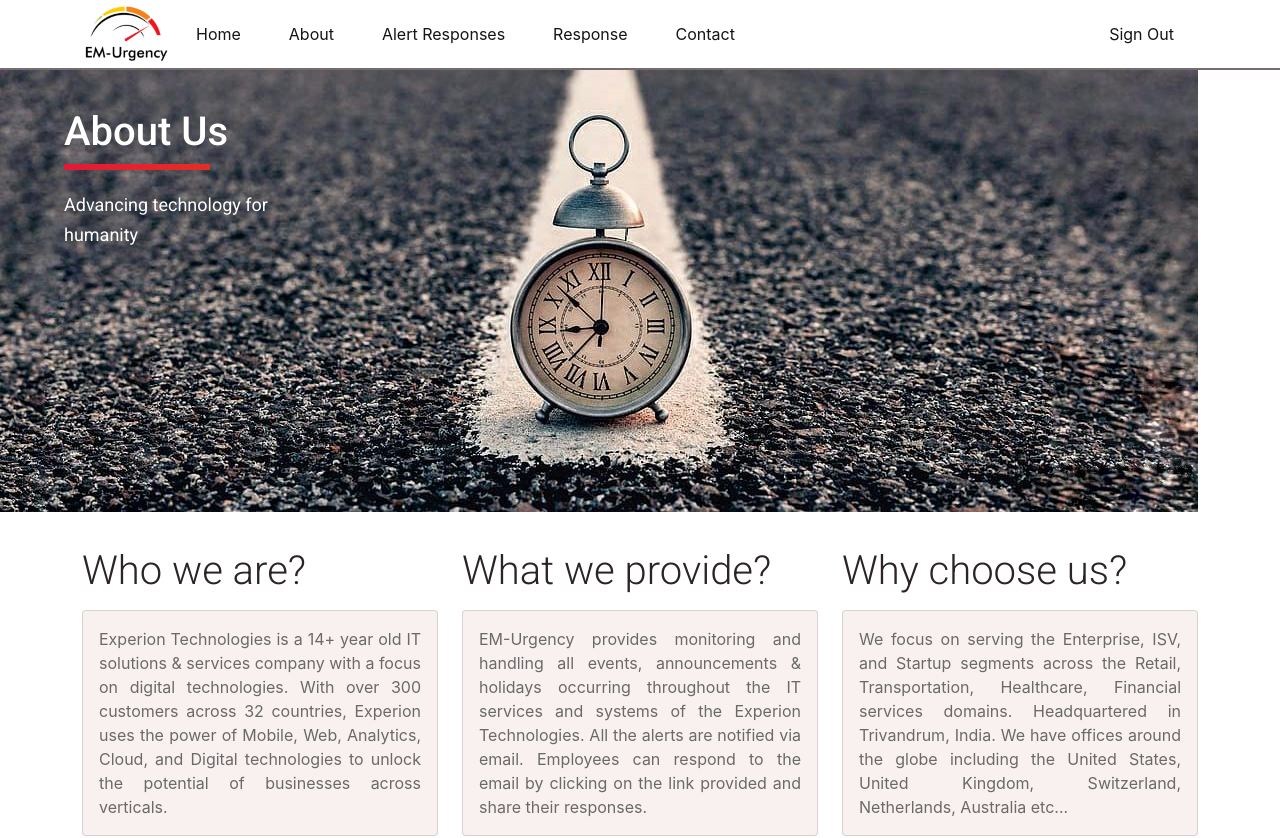
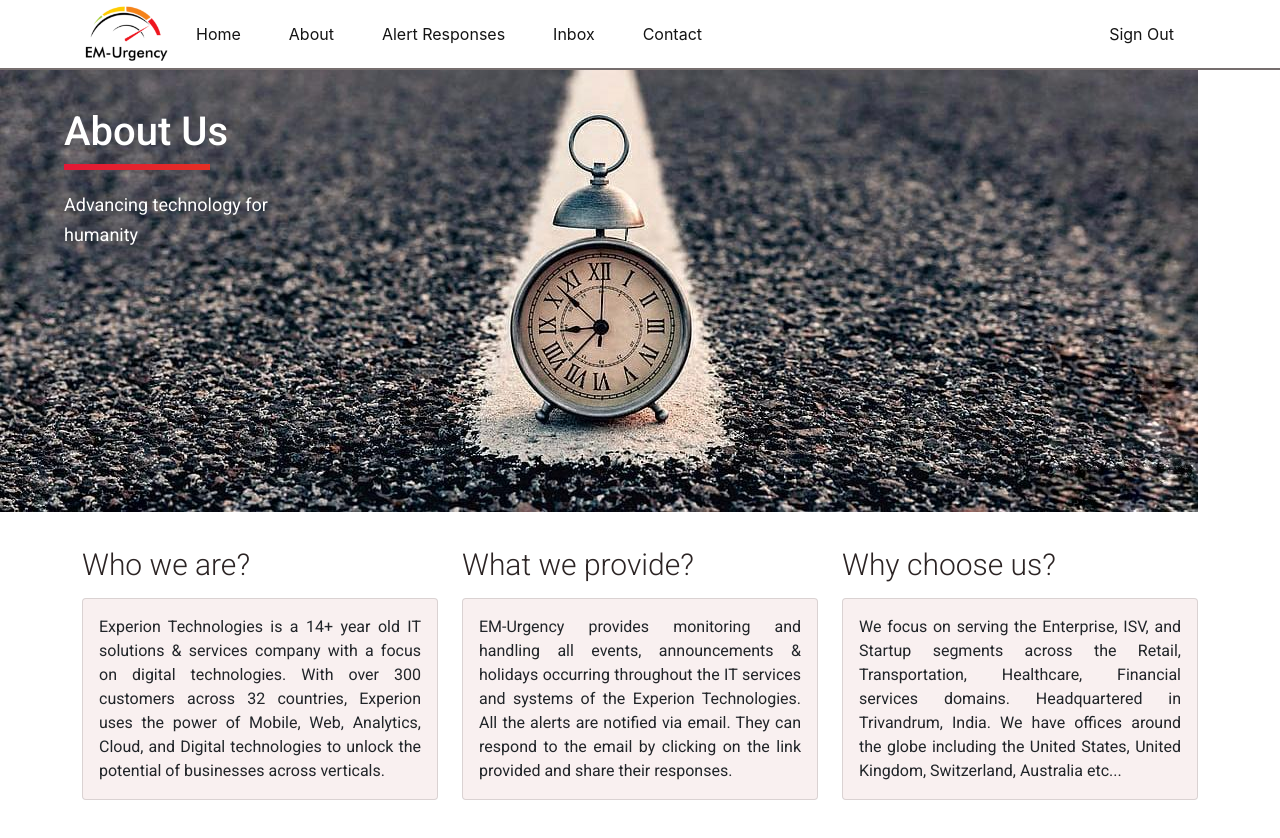
Before and after one commit to adnanmk-1999/EM-Urgency-FrontEnd, a React (Create React App) app: page /aboutus in a window 1280 px wide. Shown: the top 838 px of the page. Built offline with nearby package versions, Linux system fonts and the light colour scheme; sample sign-in values are in the browser's storage.

Commit message:
pages design modified

```diff
--- a/src/components/appLayout/navBar/navBar.js
+++ b/src/components/appLayout/navBar/navBar.js
@@ -21,12 +21,13 @@ function NavBar(){
                 <Nav.Link className="link"><Link to="/aboutus" className="linkLink">About</Link></Nav.Link>
                 <Nav.Link className="link"><Link to="/responses" className="linkLink">Alert Responses</Link></Nav.Link>
                 {roleController.isAdmin() && <Nav.Link className="link"><Link to="/admindashboard" className="linkLink">Alert</Link></Nav.Link>}
-                 {roleController.isUser() && <Nav.Link className="link"><Link to="/userdashboard" className="linkLink">Response</Link></Nav.Link>}
-                {<Nav.Link className="link"><Link to="/contactus" className="linkLink">Contact</Link></Nav.Link>}
+                 {roleController.isUser() && <Nav.Link className="link"><Link to="/userdashboard" className="linkLink">Inbox</Link></Nav.Link>}
                 { roleController.isAdmin() && <NavDropdown title="Charts" className="dropNav" id="beautifulThasni">
                   <NavDropdown.Item className="linkItem"><Link className="linkItemContent" to="/piechart"> Alert Chart</Link></NavDropdown.Item>
                   <NavDropdown.Item className="linkItem"><Link className="linkItemContent" to="/barchart"> Response Chart</Link></NavDropdown.Item>
                 </NavDropdown>}
+                {<Nav.Link className="link"><Link to="/contactus" className="linkLink">Contact</Link></Nav.Link>}
+
               </Nav>
               <Nav>
                 {!localStorage.getItem('accessToken') && <Nav.Link className="link" ><Link to="/login" className="linkLink">Sign In</Link></Nav.Link>}
--- a/src/pages/aboutUs/aboutUs.css
+++ b/src/pages/aboutUs/aboutUs.css
@@ -7,6 +7,7 @@
     color: #2C2424;
     font-weight: lighter;
     font-family: Roboto;
+    font-size: 30px;
 }
 
 .aboutImage {
@@ -18,7 +19,6 @@
 }
 
 .titleAbout {
-    color: #2C2424;
     padding-top: 3%;
     padding-left: 5%;
     font-family: Roboto;
@@ -27,10 +27,12 @@
     font-size: 30;
     width: 100%;
     position: absolute;
+
 }
 
 .titleAbout h1 {
     color: white;
+    font-family: Roboto;
 }
 
 .titleAbout h2 {
@@ -39,11 +41,15 @@
     font-size: large;
     padding-top: 20px;
     line-height: 30px;
+    font-family: Roboto;
+
 }
 
 .cardTextAbout {
     display: flex;
     justify-content: center;
     text-align: justify;
-    color:#6A6A6A;
+    font-family: Roboto;
+    font-size: 16px;
+
 }
--- a/src/pages/aboutUs/aboutUs.js
+++ b/src/pages/aboutUs/aboutUs.js
@@ -36,7 +36,7 @@ function AboutUs() {
                         <Card style={{marginTop: 15, backgroundColor: "#F9F0F0"}}>
                             <Card.Body >
                                 <Card.Text  className='cardTextAbout'>
-                                EM-Urgency provides monitoring and handling all events, announcements & holidays occurring throughout the IT services and systems of the Experion Technologies. All the alerts are notified via email. Employees can respond to the email by clicking on the link provided and share their responses.
+                                EM-Urgency provides monitoring and handling all events, announcements & holidays occurring throughout the IT services and systems of the Experion Technologies. All the alerts are notified via email. They can respond to the email by clicking on the link provided and share their responses.
                                 </Card.Text>
                             </Card.Body>
                         </Card>
@@ -47,7 +47,7 @@ function AboutUs() {
                         <Card style={{marginTop: 15, backgroundColor: "#F9F0F0" }}>
                             <Card.Body >
                                 <Card.Text  className='cardTextAbout'>
-                                We focus on serving the Enterprise, ISV, and Startup segments across the Retail, Transportation, Healthcare, Financial services domains. Headquartered in Trivandrum, India. We have offices around the globe including the United States, United Kingdom, Switzerland, Netherlands, Australia etc...
+                                We focus on serving the Enterprise, ISV, and Startup segments across the Retail, Transportation, Healthcare, Financial services domains. Headquartered in Trivandrum, India. We have offices around the globe including the United States, United Kingdom, Switzerland,  Australia etc...
                                 </Card.Text>
                             </Card.Body>
                         </Card>
--- a/src/pages/alertManagement/components/alertResponses.js
+++ b/src/pages/alertManagement/components/alertResponses.js
@@ -54,7 +54,7 @@ function AlertResponses() {
         { title: "Department", field: "departmentId", sorting: true, filterPlaceholder: "filter", headerStyle: { color: "#fff" }, lookup: { 1: "DTS", 2: "ESS", 3: "PES" } },
         { title: "Location", field: "locationId", sorting: true, filterPlaceholder: "filter", headerStyle: { color: "#fff" }, lookup: { 1: "Thiruvananthapuram", 2: "Bengaluru", 3: "Kochi" } },
         { title: "Job Title", field: "jobtitleId", sorting: true, filterPlaceholder: "filter", headerStyle: { color: "#fff" }, lookup: { 1: "HR", 2: "Software Engineer", 3: "Designer", 4: "BU" } },
-        { title: "Reply", field: "reply", filterPlaceholder: "filter", lookup: { Pending: "Pending", Yes: "Yes", No: "No" }, render: (rowData) => <>{rowData.response === null && <div>Pending</div>}<div>{rowData.response}</div></> },
+        { title: "Reply", field: "reply", filterPlaceholder: "filter", lookup: { Pending: "Pending", Accepted: "Accepted", Rejected: "Rejected" }, render: (rowData) => <>{rowData.response === null && <div>Pending</div>}<div>{rowData.response}</div></> },
 
     ]
 
--- a/src/pages/alertManagement/components/emailDropdown.css
+++ b/src/pages/alertManagement/components/emailDropdown.css
@@ -1,16 +1,18 @@
 .columnDropdown{
     text-align: center;
+    font-size: Roboto;
 }
 
 .goBack {
     background-color: #FC816D;
     border-radius: 10px;
-    height: 40px;
+    height: 30px;
     width: 90px;
     color: white;
     margin: 3% 0 127px 0;
     border: none;
     font-size: 12px;
+    font-family: Roboto;
 
 }
 
--- a/src/pages/contactUs/contactUs.css
+++ b/src/pages/contactUs/contactUs.css
@@ -6,6 +6,7 @@
     margin-top: 10%;
     color: #2C2424;
     font-weight: lighter;
+    font-family: Roboto;
 }
 
 .contactImage {
@@ -60,12 +61,16 @@
     justify-content: center;
     text-align: justify; */
     text-align: center;
+    font-family: Roboto;
+
 
 }
 
 .anchor {
     text-decoration: none;
     color:#2C2424;
+    font-family: Roboto;
+
 
 
 }
--- a/src/pages/contactUs/contactUs.js
+++ b/src/pages/contactUs/contactUs.js
@@ -28,7 +28,7 @@ function ContactUs() {
                             <Card.Body >
                                 <Card.Text  className='cardText'>
                                     We would love to solve your queries <br/>
-                                emurgency.experion@gmail.com
+                                <a href="mailto: emurgency.experion@gmail.com" target="_blank" rel="noopener noreferrer"  className='anchor'>emurgency.experion@gmail.com</a>
                                 </Card.Text>
                             </Card.Body>
                         </Card>
@@ -41,7 +41,7 @@ function ContactUs() {
                             <Card.Body>
                                 <Card.Text  className='cardText'>
                                 We would love to keep you updated <br/>
-                                    em_urgency
+                                   <a href="https://twitter.com/" target="_blank" rel="noopener noreferrer" className="anchor">em_urgency</a>
                                 </Card.Text>
                             </Card.Body>
                         </Card>
@@ -54,7 +54,7 @@ function ContactUs() {
                                 <Card.Text className='cardText'>
                                     {/* At vero eos et accusamus et iusto odio dignissimos ducimus qui blanditiis praesentium voluptatum deleniti atque corrupti quos dolores et quas molestias excepturi sint occaecati cupiditate non provident, similique sunt in culpa qui officia deserunt mollitia animi, id est laborum et dolorum fugat harum quidem rerum facilis est et expedita distinctio. */}
                                     We would love to be in touch with you <br/>
-                                    em_urgency
+                                    <a href="https://www.facebook.com" target="_blank" rel="noopener noreferrer" className="anchor">em_urgency</a>
                                 </Card.Text>
                             </Card.Body>
                         </Card>
--- a/src/pages/homePage/home.css
+++ b/src/pages/homePage/home.css
@@ -21,11 +21,10 @@ margin-top: 3%;
     font-style: thin;
     font-weight: normal;
     font-size: 16px;
-    line-height: 22px;
     display: flex;
     align-items: center;
     text-align: center;
-    color:#6A6A6A ;
+    /* color:#6A6A6A ; */
 
 }
 
@@ -56,6 +55,8 @@ margin-top: 3%;
 .tileBody {
     margin-top: 10%;
     font-family: Roboto;
+    font-size: 16px;
+    /* color: #6A6A6A; */
 
 
 }
--- a/src/pages/response/components/respondBox.js
+++ b/src/pages/response/components/respondBox.js
@@ -6,7 +6,6 @@ import DialogContent from '@mui/material/DialogContent';
 import DialogContentText from '@mui/material/DialogContentText';
 import DialogTitle from '@mui/material/DialogTitle';
 import Slide from '@mui/material/Slide';
-
 import axios from 'axios';
 import axiosConfig from '../../../helpers/axiosConfig';
 
@@ -17,7 +16,6 @@ const Transition = React.forwardRef(function Transition(props, ref) {
 function RespondDialogBox(props) {
 
   const [response, setResponse] = useState({});
-
   const [responseId] = useState(props.responseId)
 
   function handleChange(event) {
@@ -28,6 +26,8 @@ function RespondDialogBox(props) {
   useEffect(() => {
     console.log(response)
   }, [response])
+
+
 
 
   function handleSubmit() {
@@ -62,10 +62,10 @@ function RespondDialogBox(props) {
           <DialogContentText id="alert-dialog-slide-description">
             <center>
               <div><label>Respond:</label>&nbsp;&nbsp;
-                <input type="radio" name="response" value="Yes" onChange={handleChange} />&nbsp;
-                <label>Yes</label> &nbsp;
-                <input type="radio" name="response" value="No" onChange={handleChange} />&nbsp;
-                <label>No</label>
+                <input type="radio" name="response" value="Accepted" onChange={handleChange} />&nbsp;
+                <label>Accept</label> &nbsp;
+                <input type="radio" name="response" value="Rejected" onChange={handleChange} />&nbsp;
+                <label>Reject</label>
               </div>
             </center>
           </DialogContentText>
--- a/src/pages/response/userResponse.css
+++ b/src/pages/response/userResponse.css
@@ -15,6 +15,6 @@
 
 .App{
     margin: 20px;
-    font-size: 12px;
+    font-size: 14px;
 
 }
--- a/src/pages/response/userResponse.js
+++ b/src/pages/response/userResponse.js
@@ -21,7 +21,7 @@ const [alertData, setalertData] = useState([])
     { title: "Category", field: "categoryId", filterPlaceholder: "filter", lookup: { 1 : "Alert", 2 : "Event", 3 : "Announcement" } },
     { title: "Subject", field: "subject", filterPlaceholder: "filter" },
     { title: "Messsage", field: "message", filterPlaceholder: "filter" },
-    { title: "Reply", field: "response", filterPlaceholder: "filter", lookup: { Pending: "Pending", Yes: "Yes", No: "No" }, render: (rowData) => <>{ rowData.response === null && <div>Pending</div>}<div>{rowData.response}</div></> },
+    { title: "Reply", field: "response", filterPlaceholder: "filter", lookup: { Pending: "Pending", Accepted: "Accepted", Rejected: "Rejected" }, render: (rowData) => <>{ rowData.response === null && <div>Pending</div>}<div>{rowData.response}</div></> },
   ]
 
  //Get alerts
@@ -65,7 +65,7 @@ const [alertData, setalertData] = useState([])
       <div className="App">
 
         <MaterialTable
-          title="Response"
+          title="My Alert"
           columns={columns}
           data={alertData}
 
```
